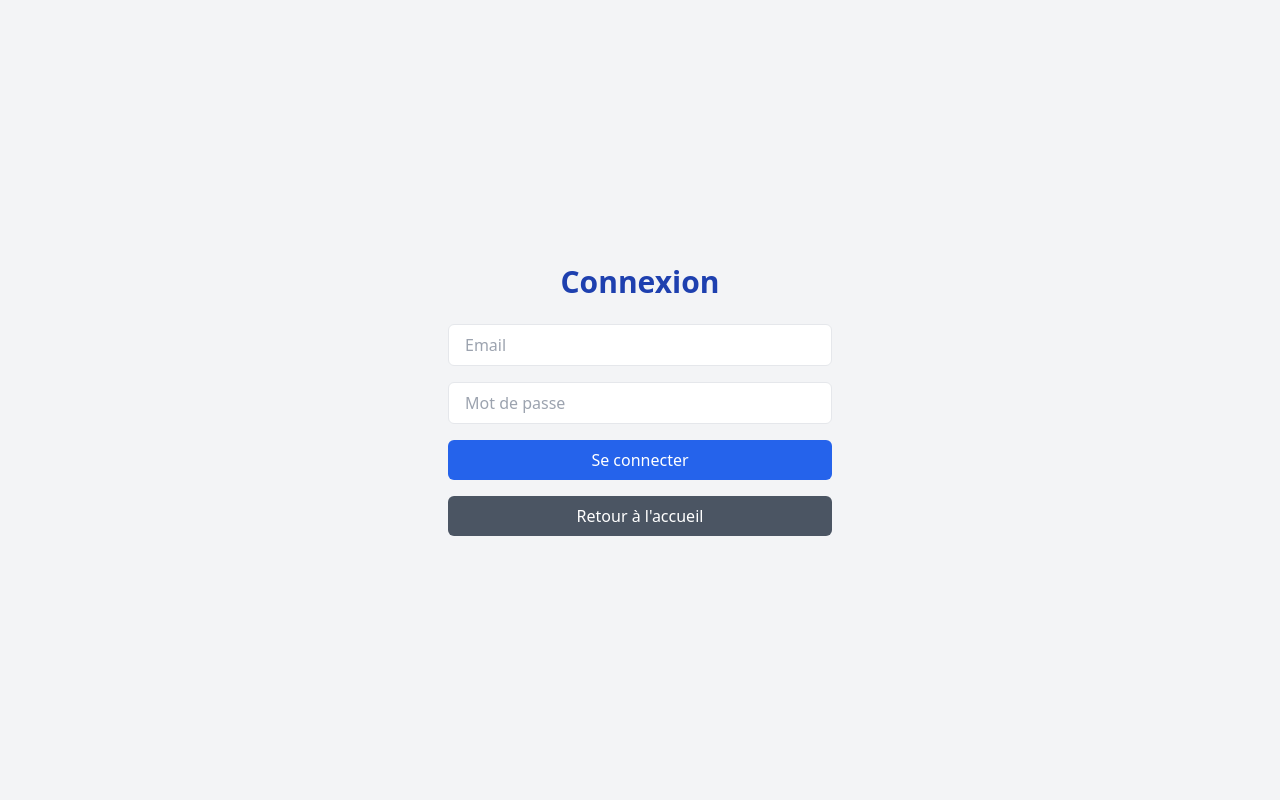
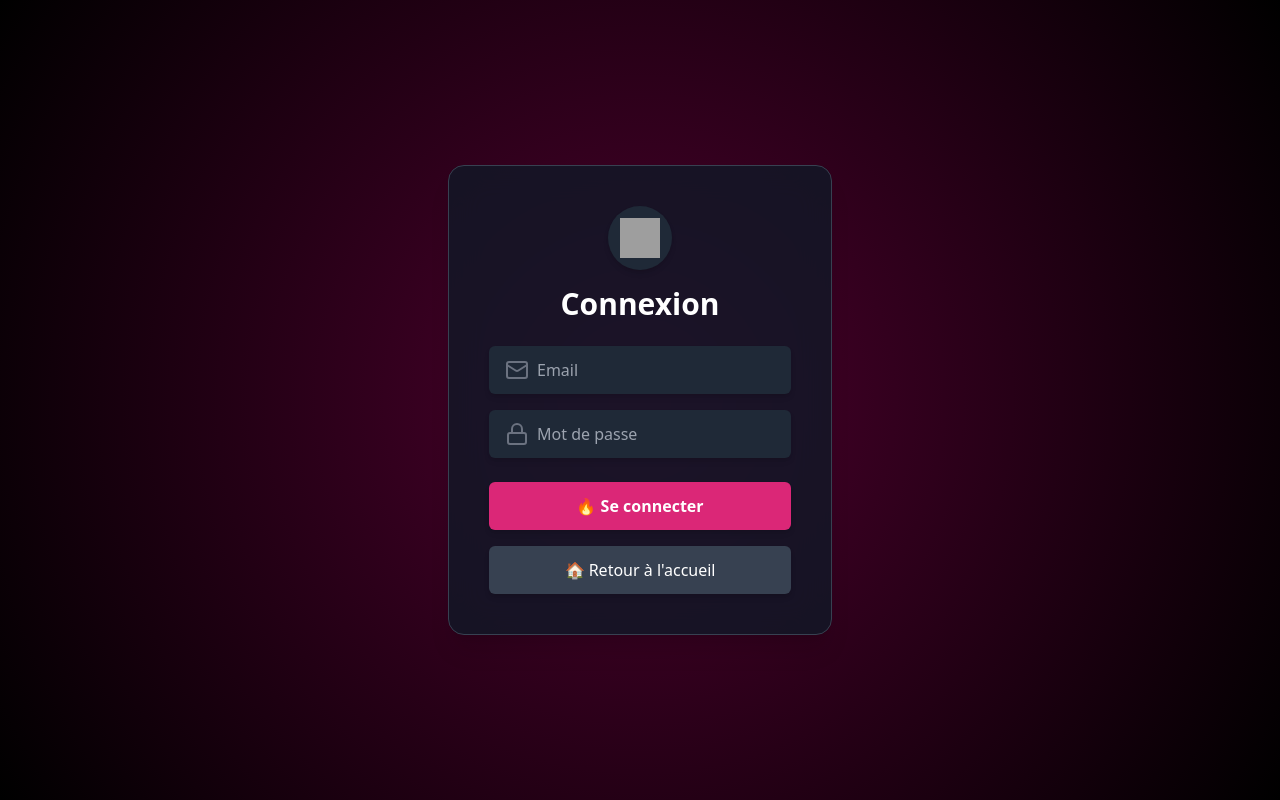
Before and after one commit to 2024-devops-alt-dist/Zythologue-ED, a React (Vite) app: page /login in a window 1280 px wide. Built offline with nearby package versions, Linux system fonts and the light colour scheme; no server answers; grey boxes are pictures that could not be loaded.

Commit message:
✨ Amélioration de la page de login & 🔒 Ajout de vérification pour accès au dashboard

```diff
--- a/package.json
+++ b/package.json
@@ -14,6 +14,7 @@
     "@heroicons/react": "^2.2.0",
     "axios": "^1.7.9",
     "framer-motion": "^11.18.0",
+    "lucide-react": "^0.475.0",
     "react": "^18.3.1",
     "react-dom": "^18.3.1",
     "react-icons": "^5.4.0",
--- a/src/components/beer/beerListCard.tsx
+++ b/src/components/beer/beerListCard.tsx
@@ -53,7 +53,7 @@ const BeerCard: React.FC<BeerCardProps> = ({ beer }) => {
         </div>
         <Link
           to={`/beers/${beer.id_beer}`}
-          className="text-sm text-white bg-gradient-to-r from-blue-600 to-purple-600 px-6 py-2 rounded-lg hover:from-blue-700 hover:to-purple-700 transform hover:scale-105 transition duration-300 whitespace-nowrap"
+          className="text-sm text-white bg-gradient-to-r from-blue-600 to-purple-600 px-4 py-2 rounded-lg hover:from-blue-700 hover:to-purple-700 transform hover:scale-105 transition duration-300 whitespace-nowrap"
         >
           Voir les détails
         </Link>
--- a/src/components/sidebar.tsx
+++ b/src/components/sidebar.tsx
@@ -1,5 +1,6 @@
 import React from "react";
 import { Link } from "react-router-dom";
+import { useUser } from "../context/UserContext";
 import {
   HiHome,
   HiCollection,
@@ -16,6 +17,8 @@ interface SidebarProps {
 }
 
 const Sidebar: React.FC<SidebarProps> = ({ isOpen, toggleSidebar }) => {
+  const { currentUser } = useUser();
+
   const handleLinkClick = () => {
     toggleSidebar();
   };
@@ -39,7 +42,7 @@ const Sidebar: React.FC<SidebarProps> = ({ isOpen, toggleSidebar }) => {
       )}
 
       <div
-        className={`fixed inset-y-0 left-0 bg-gray-800 text-white w-64  transform transition-transform duration-300 z-30 ${
+        className={`fixed inset-y-0 left-0 bg-gray-800 text-white w-64 transform transition-transform duration-300 z-30 ${
           isOpen ? "translate-x-0" : "-translate-x-full"
         } lg:translate-x-0 lg:relative`}
       >
@@ -80,6 +83,9 @@ const Sidebar: React.FC<SidebarProps> = ({ isOpen, toggleSidebar }) => {
                 Liste des Brasseries
               </Link>
             </li>
+
+            {/* verification si utilisateur est admin pour acceder a la route  */}
+            {currentUser?.role === "admin" && (
               <li className="flex items-center space-x-3 p-2 rounded-lg hover:bg-gray-700">
                 <HiUserCircle className="text-2xl" />
                 <Link
@@ -90,6 +96,7 @@ const Sidebar: React.FC<SidebarProps> = ({ isOpen, toggleSidebar }) => {
                   Dashboard Admin
                 </Link>
               </li>
+            )}
           </ul>
         </nav>
       </div>
--- a/src/context/UserContext.tsx
+++ b/src/context/UserContext.tsx
@@ -1,7 +1,7 @@
 import React, { createContext, useContext, useEffect, useState } from "react";
 import { User } from "../../../utils/type/User";
 
-const EXPIRATION_TIME = 10 * 60 * 1000;
+const EXPIRATION_TIME = 60 * 1000;
 
 interface UserContextProps {
   currentUser: User | null;
@@ -11,7 +11,9 @@ interface UserContextProps {
 
 const UserContext = createContext<UserContextProps | undefined>(undefined);
 
-export const UserProvider: React.FC<{ children: React.ReactNode }> = ({ children }) => {
+export const UserProvider: React.FC<{ children: React.ReactNode }> = ({
+  children,
+}) => {
   const [currentUser, setCurrentUserState] = useState<User | null>(null);
 
   useEffect(() => {
@@ -31,13 +33,13 @@ export const UserProvider: React.FC<{ children: React.ReactNode }> = ({ children
       }
     }
 
-    // Vérification automatique du vidage du local storage
+    // Vérification du vidage du local storage
     const interval = setInterval(() => {
       const storedTimestamp = localStorage.getItem("expirationTime");
       if (storedTimestamp && Date.now() > parseInt(storedTimestamp, 10)) {
         logout();
       }
-    }, 30 * 1000);
+    }, 10 * 1000);
 
     return () => clearInterval(interval);
   }, []);
@@ -45,7 +47,10 @@ export const UserProvider: React.FC<{ children: React.ReactNode }> = ({ children
   const setCurrentUser = (user: User | null) => {
     if (user) {
       localStorage.setItem("currentUser", JSON.stringify(user));
-      localStorage.setItem("expirationTime", (Date.now() + EXPIRATION_TIME).toString());
+      localStorage.setItem(
+        "expirationTime",
+        (Date.now() + EXPIRATION_TIME).toString()
+      );
     } else {
       localStorage.removeItem("currentUser");
       localStorage.removeItem("expirationTime");
@@ -57,6 +62,7 @@ export const UserProvider: React.FC<{ children: React.ReactNode }> = ({ children
     localStorage.removeItem("currentUser");
     localStorage.removeItem("expirationTime");
     setCurrentUserState(null);
+    window.location.href = "/login";
   };
 
   return (
--- a/src/pages/LoginPage.tsx
+++ b/src/pages/LoginPage.tsx
@@ -1,12 +1,15 @@
 import React, { useState } from "react";
 import { useNavigate } from "react-router-dom";
 import { useUser } from "../context/UserContext";
+import { Mail, Lock } from "lucide-react";
+import { motion, AnimatePresence } from "framer-motion";
 
 const LoginPage: React.FC = () => {
   const [email, setEmail] = useState("");
   const [password, setPassword] = useState("");
   const { setCurrentUser } = useUser();
   const navigate = useNavigate();
+  const [shake, setShake] = useState(false);
 
   const from = "/dashboard";
 
@@ -18,46 +21,105 @@ const LoginPage: React.FC = () => {
       setCurrentUser({ email, role: "user" });
       navigate(from, { replace: true });
     } else {
-      alert("Email ou mot de passe incorrect");
+      setShake(true);
+      setTimeout(() => setShake(false), 600);
     }
   };
 
-  // Fonction pour revenir à l'accueil
-  const handleGoHome = () => {
-    navigate("/", { replace: true });
-  };
+  return (
+    <div className="relative flex items-center justify-center min-h-screen bg-black">
+      <div className="absolute inset-0 bg-[radial-gradient(circle_at_center,_rgba(255,0,150,0.3),_rgba(0,0,0,1))] animate-neon"></div>
 
-  return (
-    <div className="p-6 bg-gray-100 min-h-screen flex flex-col items-center justify-center">
-      <h1 className="text-3xl font-bold text-blue-800 mb-6">Connexion</h1>
-      <div className="w-full max-w-sm">
+      <motion.div
+        initial={{ y: -50, opacity: 0 }}
+        animate={{ y: 0, opacity: 1 }}
+        transition={{ duration: 0.8, ease: "easeOut" }}
+        className="relative z-10 bg-gray-900 bg-opacity-80 backdrop-blur-lg p-10 rounded-2xl shadow-xl max-w-sm w-full text-center border border-gray-700"
+      >
+        <motion.div
+          initial={{ opacity: 0, scale: 0.8 }}
+          animate={{ opacity: 1, scale: 1 }}
+          transition={{ duration: 1, delay: 0.3 }}
+          className="flex justify-center mb-4"
+        >
+          <div className="w-16 h-16 bg-gray-800 rounded-full flex items-center justify-center shadow-md">
+            <img
+              src="https://cdn-icons-png.flaticon.com/512/847/847969.png"
+              alt="User Icon"
+              className="w-10 h-10"
+            />
+          </div>
+        </motion.div>
+
+        <h2 className="text-white text-3xl font-bold mb-6">Connexion</h2>
+
+        <motion.div
+          className="relative mb-4"
+          whileHover={{ scale: 1.02 }}
+          whileFocus={{ scale: 1.05 }}
+        >
+          <Mail className="absolute left-4 top-1/2 transform -translate-y-1/2 text-gray-500" />
           <input
             type="email"
             placeholder="Email"
-          className="w-full px-4 py-2 mb-4 border rounded-md focus:outline-none focus:ring-2 focus:ring-blue-600"
+            className="w-full pl-12 pr-4 py-3 border-none rounded-md bg-gray-800 text-white shadow-md focus:ring-4 focus:ring-pink-500 focus:outline-none transition duration-300"
             value={email}
             onChange={(e) => setEmail(e.target.value)}
           />
+        </motion.div>
+
+        <motion.div
+          className="relative mb-6"
+          whileHover={{ scale: 1.02 }}
+          whileFocus={{ scale: 1.05 }}
+        >
+          <Lock className="absolute left-4 top-1/2 transform -translate-y-1/2 text-gray-500" />
           <input
             type="password"
             placeholder="Mot de passe"
-          className="w-full px-4 py-2 mb-4 border rounded-md focus:outline-none focus:ring-2 focus:ring-blue-600"
+            className="w-full pl-12 pr-4 py-3 border-none rounded-md bg-gray-800 text-white shadow-md focus:ring-4 focus:ring-blue-500 focus:outline-none transition duration-300"
             value={password}
             onChange={(e) => setPassword(e.target.value)}
           />
-        <button
+        </motion.div>
+
+        <AnimatePresence>
+          {shake && (
+            <motion.div
+              initial={{ x: 0, opacity: 1 }}
+              animate={{ x: [0, -10, 10, -10, 10, 0], opacity: [1, 0.8, 1] }}
+              transition={{ duration: 0.5 }}
+              className="text-red-400 font-semibold"
+            >
+              ❌ Mauvais mot de passe !
+            </motion.div>
+          )}
+        </AnimatePresence>
+
+        <motion.button
+          whileHover={{
+            scale: 1.1,
+            boxShadow: "0px 0px 15px rgba(255, 105, 180, 0.8)",
+          }}
+          whileTap={{ scale: 0.9 }}
           onClick={handleLogin}
-          className="w-full px-4 py-2 bg-blue-600 text-white rounded-md hover:bg-blue-700 transition"
+          className="w-full px-6 py-3 bg-pink-600 text-white font-bold rounded-md shadow-md hover:bg-pink-700 transition duration-300"
         >
-          Se connecter
-        </button>
-        <button
-          onClick={handleGoHome}
-          className="w-full px-4 py-2 bg-gray-600 text-white rounded-md hover:bg-gray-700 transition mt-4"
+          🔥 Se connecter
+        </motion.button>
+
+        <motion.button
+          whileHover={{
+            scale: 1.05,
+            boxShadow: "0px 0px 10px rgba(255, 255, 255, 0.6)",
+          }}
+          whileTap={{ scale: 0.95 }}
+          onClick={() => navigate("/")}
+          className="w-full mt-4 px-6 py-3 bg-gray-700 text-white rounded-md shadow-md hover:bg-gray-600 transition duration-300"
         >
-          Retour à l'accueil
-        </button>
-      </div>
+          🏠 Retour à l'accueil
+        </motion.button>
+      </motion.div>
     </div>
   );
 };
--- a/src/pages/beer/hooks/useBeerIngredients.ts
+++ b/src/pages/beer/hooks/useBeerIngredients.ts
@@ -17,13 +17,13 @@ export const useBeerIngredients = (beerId: number) => {
   useEffect(() => {
     const fetchIngredientsForBeer = async () => {
       try {
-        // Étape 1 : Récupérer les associations spécifiques à la bière
-        const beerIngredients = await fetchBeerIngredients(beerId); // Ce fetch doit filtrer uniquement par beer_id
+        // Étape 1 : Récupére les associations spécifiques à une bière
+        const beerIngredients = await fetchBeerIngredients(beerId);
 
-        // Étape 2 : Récupérer les détails des ingrédients
+        // Étape 2 : Récupére les détails des ingrédients
         const allIngredients = await getIngredients();
 
-        // Étape 3 : Filtrer et croiser les données pour ne garder que les ingrédients de la bière
+        // Étape 3 : Filtre et croiser les données pour ne garder que les ingrédients de la bière
         const detailedIngredients = beerIngredients
           .filter((beerIngredient) => beerIngredient.beer_id === beerId) // Filtrage par beer_id
           .map((beerIngredient) => {
```
Also changed, not shown: 1 other file (tests, documents, lock files or other folders). Lines whose indentation alone changed are shown as unchanged.
